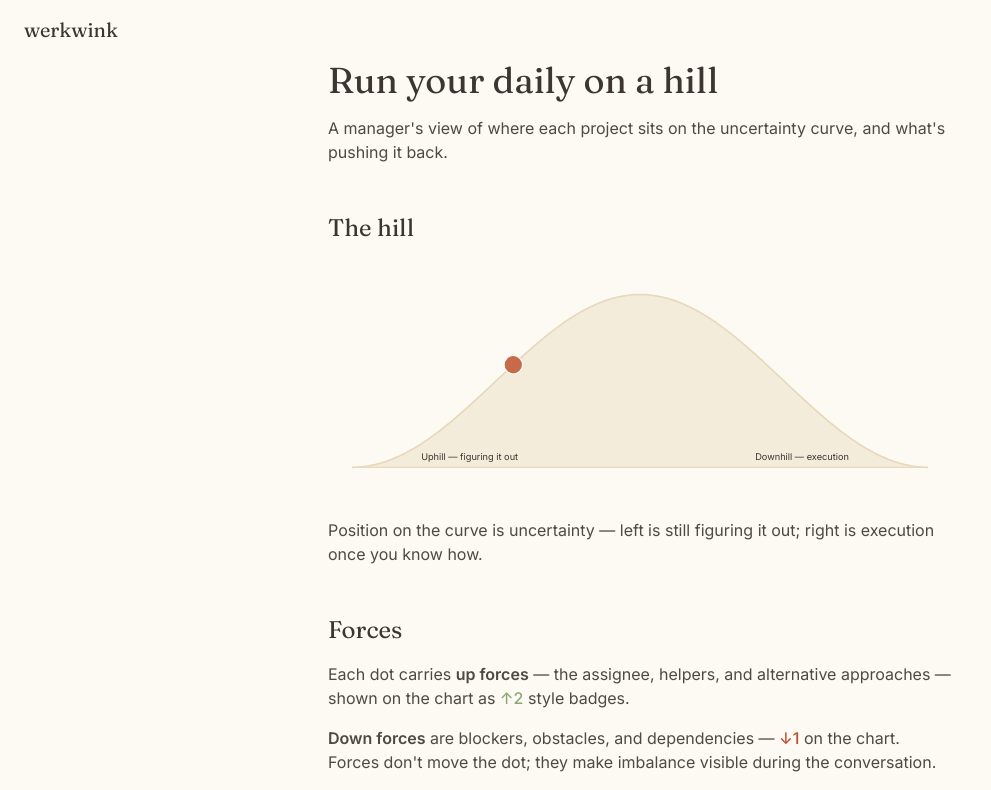
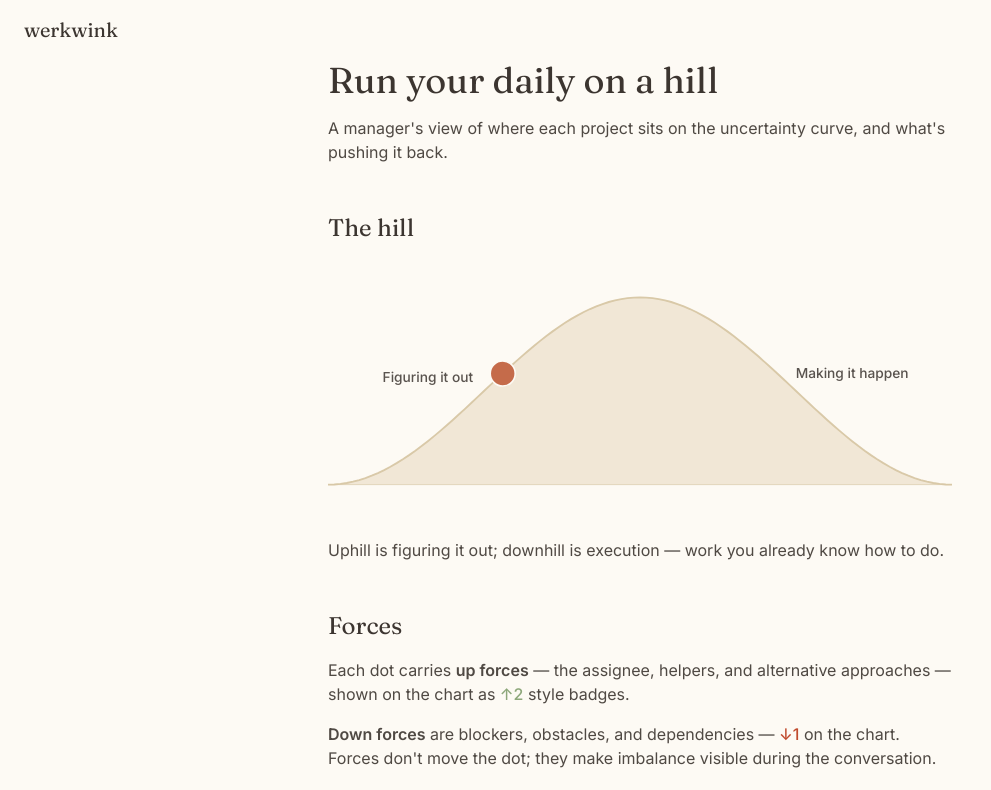
Before and after one commit to jesprider/werkwink, a Vue app: page / in a window 1280 px wide. Shown: the top 790 px of the page, without its empty margins (0-991 px from the left). Built offline with nearby package versions, Linux system fonts and the light colour scheme.

Commit message:
Polish landing hill illustration labels and copy.
Place Basecamp-style labels above the curve without overlap, enlarge the graphic, and tighten the hill explainer sentence.

Co-authored-by: Cursor <cursoragent@cursor.com>

```diff
--- a/src/components/LandingHillIllustration.vue
+++ b/src/components/LandingHillIllustration.vue
@@ -3,7 +3,15 @@ import { useHillCurve } from '../composables/useHillCurve'
 import { PALETTE } from '../schema/palette'
 
 const DEMO_POSITION = 28
-const DEMO_RADIUS = 16
+const DEMO_RADIUS = 20
+const UPHILL_LABEL_POS = 16
+const DOWNHILL_LABEL_POS = 84
+const LABEL_FONT_SIZE = 22
+const LABEL_GAP = 18
+const CHAR_WIDTH = 11
+
+const UPHILL_TEXT = 'Figuring it out'
+const DOWNHILL_TEXT = 'Making it happen'
 
 const { CHART, curvePath, curveX, curveY } = useHillCurve()
 
@@ -13,41 +21,82 @@ const dotCx = curveX(DEMO_POSITION)
 const dotCy = curveY(DEMO_POSITION)
 const dotColor = PALETTE.terracotta
 
-const labelStyle = {
-  fontSize: 14,
-  fill: '#3C3530',
-  fillOpacity: 0.65,
-  fontFamily: 'Inter, sans-serif',
+function xToPosition(svgX: number): number {
+  return Math.min(100, Math.max(0, (svgX / CHART.width) * 100))
 }
+
+/** Highest point of the curve (smallest y) across a label's horizontal span. */
+function peakCurveYInSpan(centerX: number, text: string): number {
+  const halfW = (text.length * CHAR_WIDTH) / 2
+  let minY = Infinity
+  for (let x = centerX - halfW; x <= centerX + halfW; x += 2) {
+    minY = Math.min(minY, curveY(xToPosition(x)))
+  }
+  return minY
+}
+
+function labelAboveCurve(position: number, text: string) {
+  const x = curveX(position)
+  const peakY = peakCurveYInSpan(x, text)
+  const descender = 5
+  return {
+    x,
+    y: peakY - LABEL_GAP - descender,
+    fontSize: LABEL_FONT_SIZE,
+  }
+}
+
+const uphillLabel = labelAboveCurve(UPHILL_LABEL_POS, UPHILL_TEXT)
+const downhillLabel = labelAboveCurve(DOWNHILL_LABEL_POS, DOWNHILL_TEXT)
 </script>
 
 <template>
   <svg
     :viewBox="`0 0 ${CHART.width} ${CHART.height}`"
-    class="mx-auto h-auto w-full max-w-xl select-none"
+    class="mx-auto h-auto w-full max-w-2xl select-none"
     role="img"
-    aria-label="Hill curve: uphill on the left, downhill on the right, peak in the center"
+    aria-label="Hill curve: figuring it out on the uphill, making it happen on the downhill"
   >
     <path
       :d="`${path} L ${CHART.width} ${baseline} L 0 ${baseline} Z`"
       fill="#E8D9BD"
-      opacity="0.45"
+      opacity="0.55"
     />
-    <path :d="path" fill="none" stroke="#E8D9BD" stroke-width="3" />
+    <path :d="path" fill="none" stroke="#D9C9A8" stroke-width="3" />
     <line
       :x1="0"
       :y1="baseline"
       :x2="CHART.width"
       :y2="baseline"
-      stroke="#E8D9BD"
-      stroke-width="2"
+      stroke="#D9C9A8"
+      stroke-width="1.5"
+      opacity="0.7"
     />
 
-    <text :x="120" :y="baseline - 12" text-anchor="start" v-bind="labelStyle">
-      Uphill — figuring it out
+    <text
+      :x="uphillLabel.x"
+      :y="uphillLabel.y"
+      text-anchor="middle"
+      font-family="Inter, sans-serif"
+      :font-size="uphillLabel.fontSize"
+      font-weight="500"
+      fill="#3C3530"
+      fill-opacity="0.85"
+    >
+      {{ UPHILL_TEXT }}
     </text>
-    <text :x="700" :y="baseline - 12" text-anchor="start" v-bind="labelStyle">
-      Downhill — execution
+
+    <text
+      :x="downhillLabel.x"
+      :y="downhillLabel.y"
+      text-anchor="middle"
+      font-family="Inter, sans-serif"
+      :font-size="downhillLabel.fontSize"
+      font-weight="500"
+      fill="#3C3530"
+      fill-opacity="0.85"
+    >
+      {{ DOWNHILL_TEXT }}
     </text>
 
     <circle
@@ -56,7 +105,7 @@ const labelStyle = {
       :r="DEMO_RADIUS"
       :fill="dotColor"
       stroke="#FDFAF4"
-      stroke-width="2"
+      stroke-width="2.5"
     />
   </svg>
 </template>
--- a/src/views/LandingView.vue
+++ b/src/views/LandingView.vue
@@ -20,8 +20,7 @@ import LandingHillIllustration from '../components/LandingHillIllustration.vue'
       <h2 class="font-heading text-2xl">The hill</h2>
       <LandingHillIllustration />
       <p class="text-text-warm/90">
-        Position on the curve is uncertainty — left is still figuring it out; right is execution
-        once you know how.
+        Uphill is figuring it out; downhill is execution — work you already know how to do.
       </p>
     </section>
 
```
